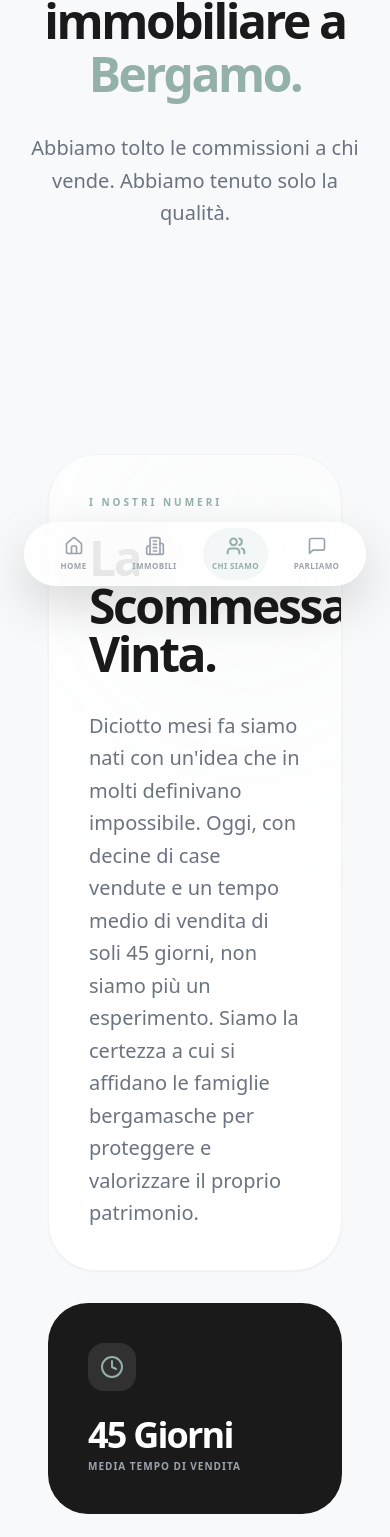
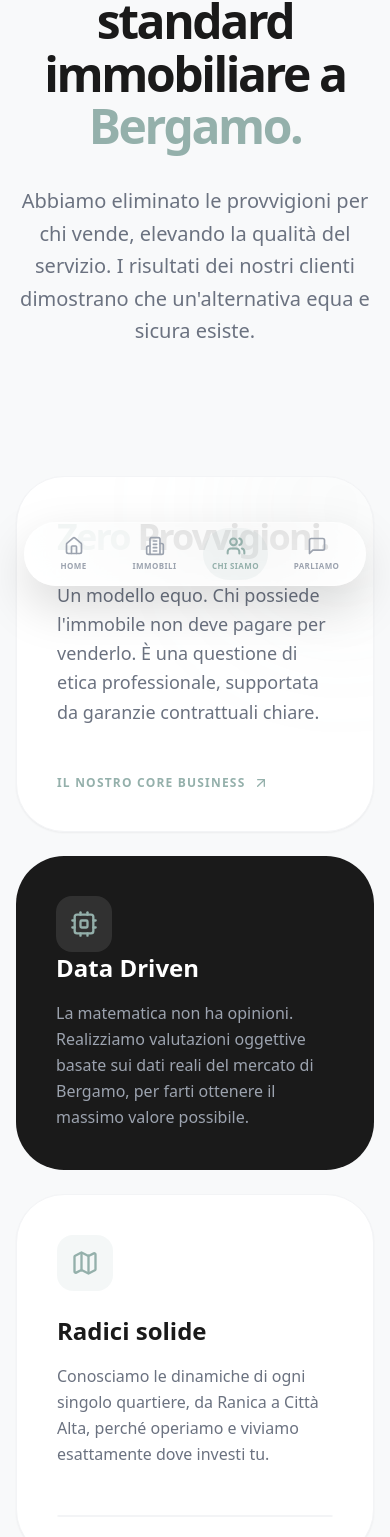
Before and after one commit to Chjnzo/ITI2.0, a React (Vite) app: page /chi-siamo in a window 390 px wide. Shown: the part 234-1771 px from the top of the page. Built offline with nearby package versions, Linux system fonts and the light colour scheme.

Commit message:
[dyad] Aggiornata la pagina Chi Siamo con il nuovo copywriting istituzionale e riorganizzato il funnel di navigazione. - wrote 1 file(s)

```diff
--- a/src/pages/ChiSiamo.tsx
+++ b/src/pages/ChiSiamo.tsx
@@ -42,20 +42,16 @@ const ChiSiamo = () => {
             className="max-w-4xl mx-auto text-center"
           >
             <h1 className="text-5xl md:text-8xl font-bold tracking-tighter mb-8 leading-[1.1]">
-              L'evoluzione immobiliare a <span className="text-[#94b0ab]">Bergamo.</span>
+              Il nuovo standard immobiliare a <span className="text-[#94b0ab]">Bergamo.</span>
             </h1>
             <p className="text-xl md:text-2xl text-gray-500 font-medium max-w-2xl mx-auto leading-relaxed">
-              Abbiamo tolto le commissioni a chi vende. <br className="hidden md:block" />
-              Abbiamo tenuto solo la qualità.
+              Abbiamo eliminato le provvigioni per chi vende, elevando la qualità del servizio. I risultati dei nostri clienti dimostrano che un'alternativa equa e sicura esiste.
             </p>
           </motion.div>
         </section>
 
-        {/* NEW MANIFESTO SECTION */}
-        <ManifestoSection />
-
         {/* Philosophy Bento Grid */}
-        <section className="container mx-auto px-4 mb-40 mt-20">
+        <section className="container mx-auto px-4 mb-40">
           <motion.div
             variants={containerVariants}
             initial="hidden"
@@ -74,7 +70,7 @@ const ChiSiamo = () => {
                   <span className="text-[#94b0ab]">Zero</span> Provvigioni.
                 </h3>
                 <p className="text-lg md:text-xl text-gray-500 leading-relaxed max-w-md">
-                  Il principio è semplice: chi possiede il bene non deve pagare per venderlo. È una questione di etica e trasparenza radicale.
+                  Un modello equo. Chi possiede l'immobile non deve pagare per venderlo. È una questione di etica professionale, supportata da garanzie contrattuali chiare.
                 </p>
               </div>
               <div className="mt-12 flex items-center gap-2 text-[#94b0ab] font-bold uppercase tracking-widest text-xs">
@@ -93,7 +89,7 @@ const ChiSiamo = () => {
               <div>
                 <h3 className="text-2xl font-bold mb-4">Data Driven</h3>
                 <p className="text-gray-400 leading-relaxed">
-                  Marketing digitale avanzato e valutazioni basate sui dati, non sulle opinioni.
+                  La matematica non ha opinioni. Realizziamo valutazioni oggettive basate sui dati reali del mercato di Bergamo, per farti ottenere il massimo valore possibile.
                 </p>
               </div>
             </motion.div>
@@ -107,9 +103,9 @@ const ChiSiamo = () => {
                 <div className="w-14 h-14 bg-[#94b0ab]/10 rounded-2xl flex items-center justify-center text-[#94b0ab] mb-6">
                   <MapIcon size={28} />
                 </div>
-                <h3 className="text-2xl font-bold mb-4">Esperti del territorio</h3>
+                <h3 className="text-2xl font-bold mb-4">Radici solide</h3>
                 <p className="text-gray-500 leading-relaxed max-w-sm">
-                  Conosciamo ogni angolo di Bergamo e provincia. Da Ranica a Città Alta, siamo i tuoi vicini di casa.
+                  Conosciamo le dinamiche di ogni singolo quartiere, da Ranica a Città Alta, perché operiamo e viviamo esattamente dove investi tu.
                 </p>
               </div>
               <div className="flex-1 w-full h-48 bg-[#f8f9fa] rounded-[32px] relative overflow-hidden border border-gray-100">
@@ -122,17 +118,28 @@ const ChiSiamo = () => {
           </motion.div>
         </section>
 
+        {/* MANIFESTO SECTION - Repositioned here for funnel flow */}
+        <ManifestoSection />
+
         {/* Team Section */}
-        <section className="container mx-auto px-4 mb-40">
+        <section className="container mx-auto px-4 mb-40 mt-40">
           <div className="text-center mb-20">
-            <h2 className="text-4xl md:text-6xl font-bold tracking-tighter mb-4">I Volti della Rivoluzione.</h2>
-            <p className="text-gray-400 font-medium">Trasparenza significa metterci la faccia.</p>
+            <h2 className="text-4xl md:text-6xl font-bold tracking-tighter mb-4">I professionisti al tuo fianco.</h2>
+            <p className="text-gray-400 font-medium">Competenza, trasparenza e un unico obiettivo: tutelare i tuoi interessi.</p>
           </div>
 
           <div className="grid grid-cols-1 md:grid-cols-2 gap-8 max-w-5xl mx-auto">
             {[
-              { name: "Matteo Roggeri", role: "Founder", quote: "La trasparenza paga più delle provvigioni." },
-              { name: "Gabriele", role: "Co-Founder", quote: "Abbiamo riscritto le regole per proteggere il tuo patrimonio." }
+              {
+                name: "Matteo Roggeri",
+                role: "Founder",
+                quote: "Il nostro successo si misura sui risultati che facciamo ottenere ai clienti, non sulle provvigioni."
+              },
+              {
+                name: "Gabriele",
+                role: "Co-Founder",
+                quote: "Uniamo la tecnologia più avanzata all'esperienza umana per vendere il tuo immobile alle migliori condizioni di mercato."
+              }
             ].map((member, i) => (
               <motion.div
                 key={i}
@@ -186,7 +193,7 @@ const ChiSiamo = () => {
                   24020 Ranica (BG)
                 </p>
                 <button className="w-fit h-16 px-10 border-2 border-[#94b0ab] text-[#94b0ab] rounded-3xl font-bold flex items-center gap-3 hover:bg-[#94b0ab] hover:text-white transition-all group">
-                  Vieni a prendere un caffè <Coffee size={20} className="group-hover:rotate-12 transition-transform" />
+                  Prendiamo un caffè e valutiamo il tuo immobile <Coffee size={20} className="group-hover:rotate-12 transition-transform" />
                 </button>
               </div>
             </div>
```
